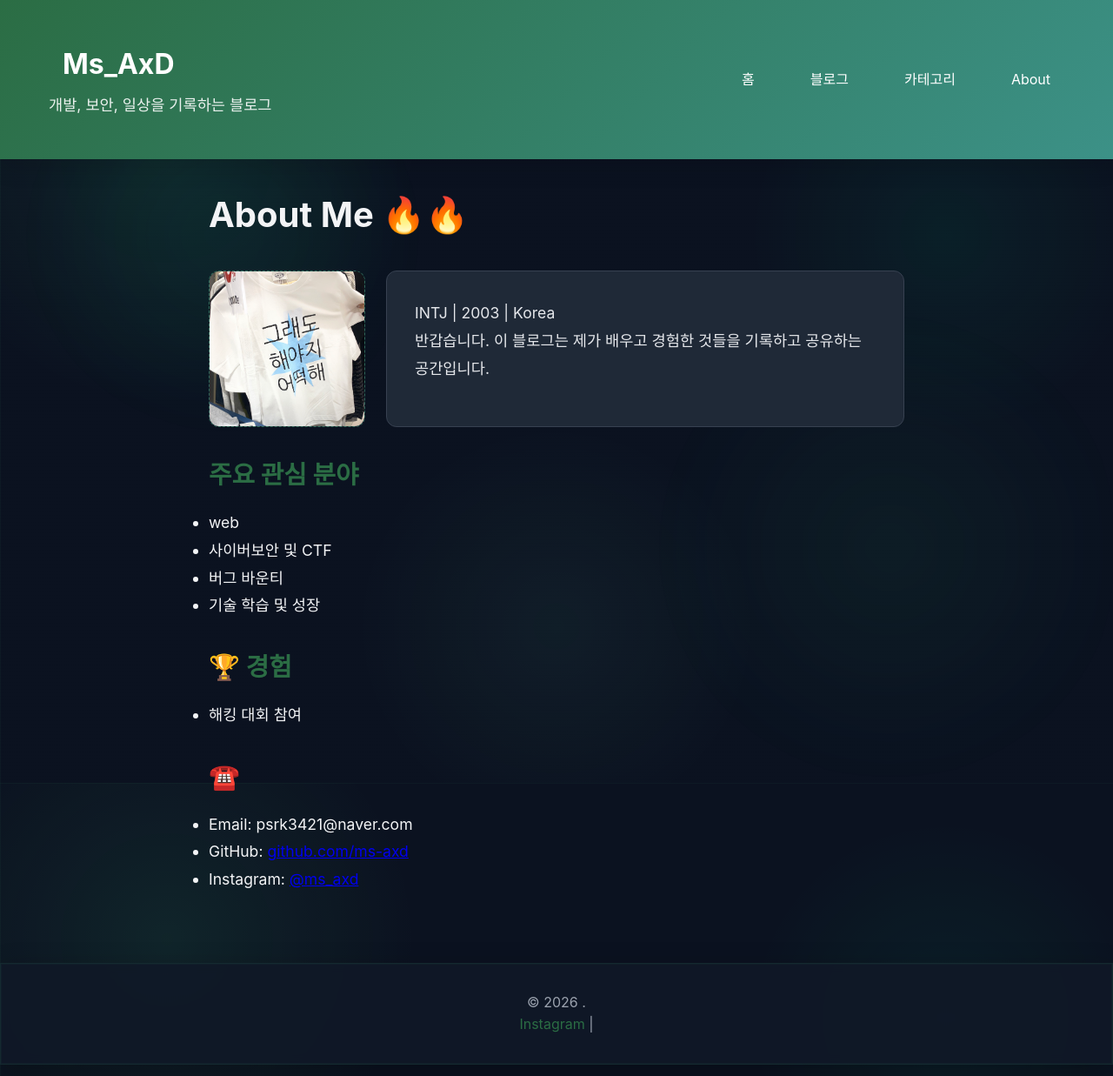
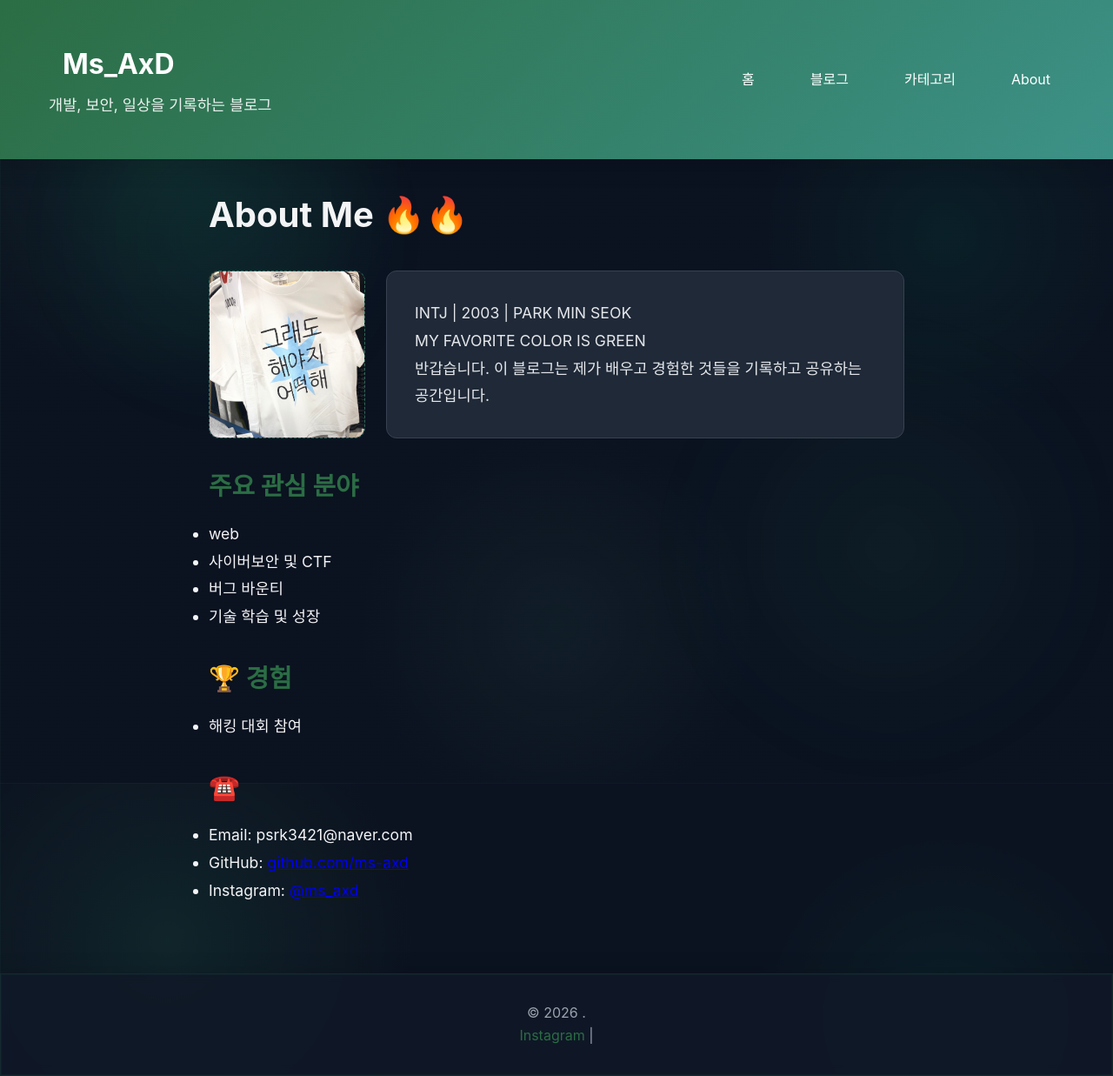
Before and after one commit to ms-axd/ms-axd.github.io, a Jekyll site: the page built from about.html, in a window 1280 px wide. Shown: the whole page at 87% size. Built offline with Jekyll 4.4.1, drawn with Linux system fonts in a browser that asks for light colours.

```diff
--- a/about.html
+++ b/about.html
@@ -13,8 +13,10 @@
     </div>
     <div style="background: #1f2937; border: 1px solid #374151; padding: 2rem; border-radius: 0.75rem; margin: 0; flex: 1;">
       <p style="font-size: 1.1rem; line-height: 1.8; color: #e5e7eb;">
-      INTJ | 2003 | Korea <br>
-      반갑습니다. 이 블로그는 제가 배우고 경험한 것들을 기록하고 공유하는 공간입니다.
+      INTJ | 2003 | PARK MIN SEOK <br>
+      MY FAVORITE COLOR IS GREEN <br>
+      반갑습니다. 이 블로그는 제가 배우고 경험한 것들을 기록하고 공유하는 공간입니다. <br>
+
     </p>
     </div>
   </div>
```
